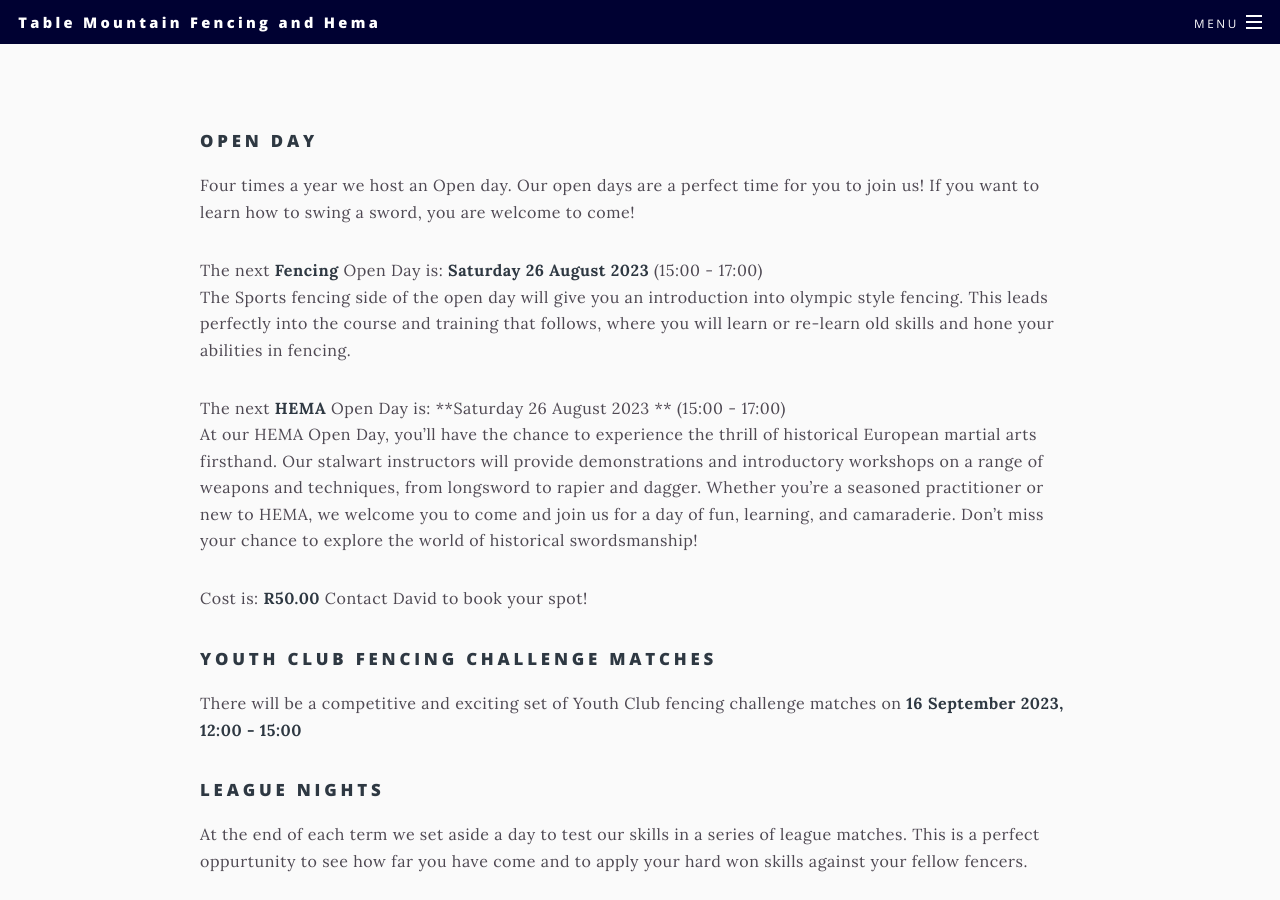
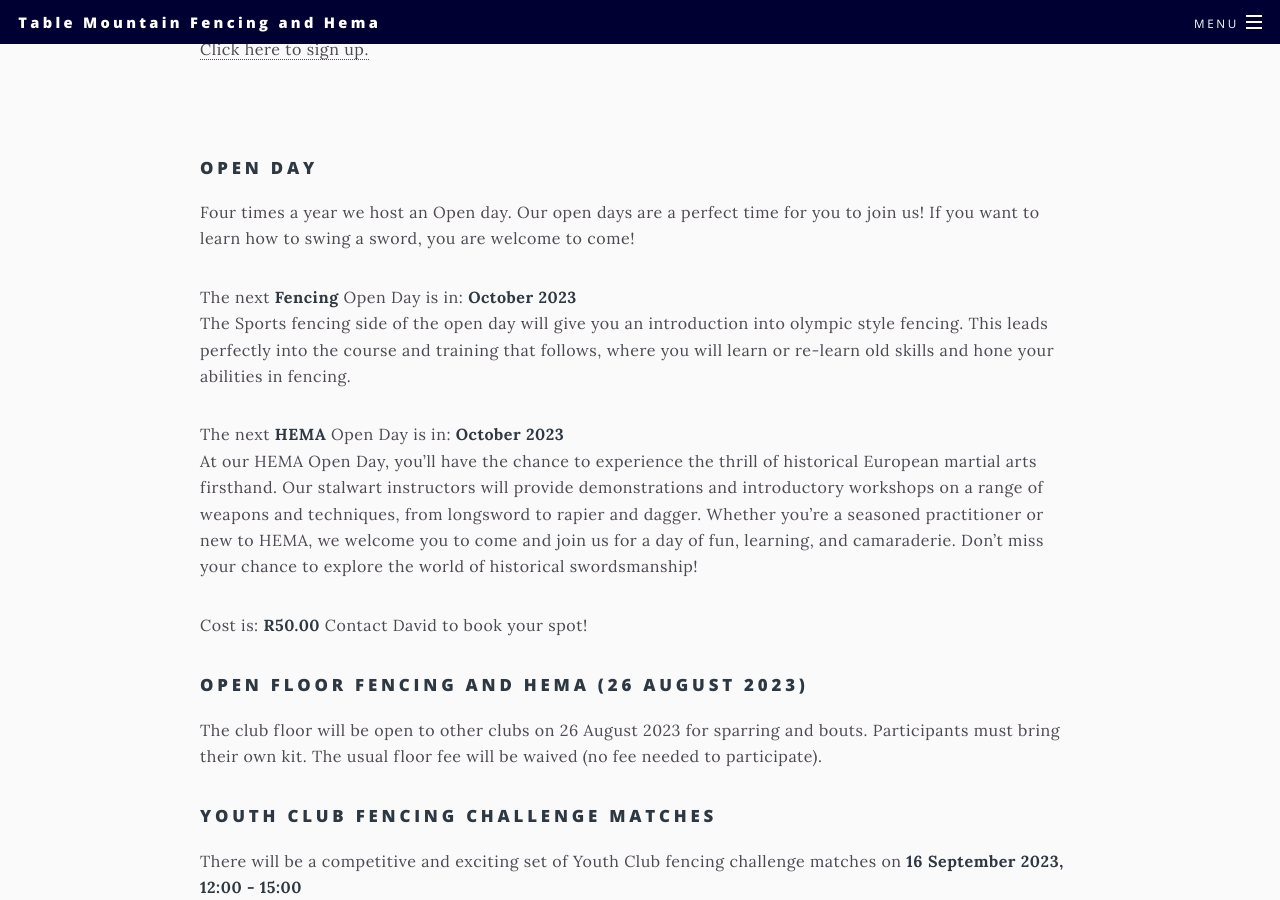
Before and after one commit to table-mountain-hema/table-mountain-hema.github.io, a Jekyll site: the page built from _pages/events.md, in a window 1280 px wide and 900 px high, scrolled down 868 px. Built offline with Jekyll 4.4.1, drawn with Linux system fonts in a browser that asks for light colours; some of the changed text lies outside the part shown.

Commit message:
fixed mistakes

```diff
--- a/_pages/events.md
+++ b/_pages/events.md
@@ -4,7 +4,7 @@
 permalink: /events
 layout: page
 excerpt: We have a number of events through out the year. All are welcome to join us on our Open Days to get a taste and sense of what we do. Please contact us to book your place in the Open day session!
-highlight: Our next event is our Spring Festival, 30 September 2023. Our next fencing open day is on Saturday 26 August 2023. Our next HEMA open day is on Saturday 26 August 2023. Please contact David to book your spot!
+highlight: Our next event is our Spring Festival, 30 September 2023. Our next fencing open day is in October 2023. Our next HEMA open day is in October 2023. Please contact David to book your spot!
 image: events.jpg
 background-image: fencing_banner.jpg
 ---
@@ -25,14 +25,18 @@
 ### Open Day
 Four times a year we host an Open day. Our open days are a perfect time for you to join us! If you want to learn how to swing a sword, you are welcome to come!
 
-The next **Fencing** Open Day is: **Saturday 26 August 2023** (15:00 - 17:00)
+The next **Fencing** Open Day is in: **October 2023**
 The Sports fencing side of the open day will give you an introduction into olympic style fencing. This leads perfectly into the course and training that follows, where you will learn or re-learn old skills and hone your abilities in fencing.
 
-The next **HEMA** Open Day is: **Saturday 26 August 2023 ** (15:00 - 17:00)
+The next **HEMA** Open Day is in: **October 2023**
 At our HEMA Open Day, you'll have the chance to experience the thrill of historical European martial arts firsthand. Our stalwart instructors will provide demonstrations and introductory workshops on a range of weapons and techniques, from longsword to rapier and dagger. Whether you're a seasoned practitioner or new to HEMA, we welcome you to come and join us for a day of fun, learning, and camaraderie. Don't miss your chance to explore the world of historical swordsmanship!
 
 Cost is: **R50.00**
 Contact David to book your spot!
+
+
+### Open Floor Fencing and HEMA (26 August 2023)
+The club floor will be open to other clubs on 26 August 2023 for sparring and bouts. Participants must bring their own kit. The usual floor fee will be waived (no fee needed to participate).
 
 ### Youth Club Fencing Challenge Matches
 There will be a competitive and exciting set of Youth Club fencing challenge matches on **16 September 2023, 12:00 - 15:00**
```
